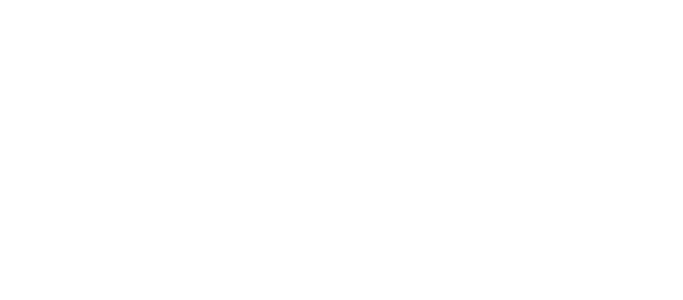
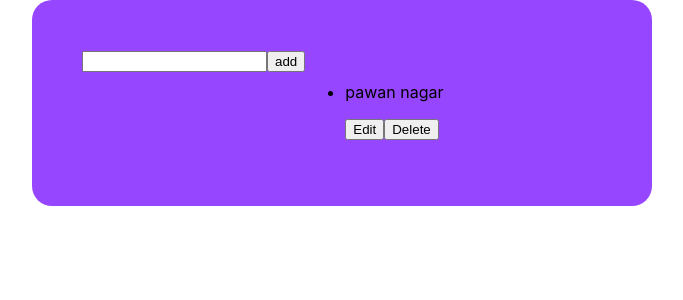
Before and after one commit to pawannagar1996/react-js, a React (Create React App) app: page / in a window 1280 px wide. Shown: the top 300 px of the page, without its empty margins (298-981 px from the left). Built offline with nearby package versions, Linux system fonts and the light colour scheme.

Commit message:
statc todo start

```diff
--- a/src/App.js
+++ b/src/App.js
@@ -1,24 +1,11 @@
-// import NumberToWord from "./components/numberToWord/numberToWord";
-// import TodoListUncntl from "./components/todoList2/todolistUncontrll";
-
-// import RupeeCheck from "./components/rupee/rupee";
-// import AddTodoComponent from "./components/todo compodent/addTodo";
-
-// import RupeeCheck from "./components/rupee/rupee";
-
-import TicTac from "./components/ticTac/ticTac";
+import TodoCompodents from "./components/staticTodoList/TodoCompodent.js";
 
 function App() {
+
+
   return (
   <div>
-{/* <RupeeCheck/> */}
-    {/* <TodoListUncntl/> */}
-    {/* <NumberToWord/> */}
-    {/* <AddTodoComponent/> */}
-    {/* <RupeeCheck/> */}
-    <TicTac/>
-
-
+    <TodoCompodents/>
   </div>
   );
 }
--- /dev/null
+++ b/src/components/staticTodoList/Add.js
@@ -0,0 +1,14 @@
+
+function AddTodo(){
+
+
+    return(
+<div>
+        <input type="text" />
+        <button>add</button>
+      </div>
+    )
+}
+
+
+export default AddTodo;
--- /dev/null
+++ b/src/components/staticTodoList/TodoCompodent.js
@@ -0,0 +1,14 @@
+import AddTodo from "./Add";
+import ListContainer from "./css/ListContainer";
+import "./css/todo.css"
+
+function TodoCompodents() {
+  return (
+    <div className="todo-cover">
+      <AddTodo/>
+     <ListContainer/>
+    </div>
+  );
+}
+
+export default TodoCompodents;
--- /dev/null
+++ b/src/components/staticTodoList/css/ListContainer.js
@@ -0,0 +1,12 @@
+import ListItem from "./ListItem";
+
+function ListContainer(){
+
+
+    return(
+<ul>
+       <ListItem />
+     </ul>
+    )
+}
+export default ListContainer;
--- /dev/null
+++ b/src/components/staticTodoList/css/ListItem.js
@@ -0,0 +1,16 @@
+function ListItem(){
+
+
+    return(
+        <li>
+        <div></div>
+        <p>pawan nagar</p>
+        <div>
+            <button>Edit</button>
+            <button>Delete</button>
+        </div>
+    </li>
+    )
+}
+
+export default ListItem;
--- /dev/null
+++ b/src/components/staticTodoList/css/todo.css
@@ -0,0 +1,9 @@
+.todo-cover{
+    width: 100%;
+    max-width: 520px;
+    margin: auto;
+    background-color: #9746ff;
+    border-radius: 20px;
+    padding: 50px;
+    display: flex;
+}
--- a/src/components/ticTac/ticTac.js
+++ b/src/components/ticTac/ticTac.js
@@ -1,68 +1,40 @@
 
-export default function TicTac() {
+export default function TicTac(symbol,ticTacGame) {
 
 let ticTacGame = [
-["x","o",""],
-["x","o",""],
-["x","","o"]
+["o","x","x"],
+["o","o","o"],
+["","","x"]
 ]
 
-// winner o code
-if(ticTacGame[0][0]=="o" && ticTacGame[0][1]=="o" && ticTacGame[0][2]=="o"){
-    console.log("winner "+"o")
+//winner o code
+if(ticTacGame[0][0]==symbol && ticTacGame[0][1]==symbol && ticTacGame[0][2]==symbol){
+    console.log("winner "+symbol)
 }
-if(ticTacGame[1][0]=="o" && ticTacGame[1][1]=="o" && ticTacGame[1][2]=="o"){
-    console.log("winner "+"o")
+if(ticTacGame[1][0]==symbol && ticTacGame[1][1]==symbol && ticTacGame[1][2]==symbol){
+    console.log("winner "+symbol)
 }
-if(ticTacGame[2][0]=="o" && ticTacGame[2][1]=="o" && ticTacGame[2][2]=="o"){
+if(ticTacGame[2][0]==symbol && ticTacGame[2][1]==symbol && ticTacGame[2][2]==symbol){
     console.log("winner "+"o")
 }
 
-if(ticTacGame[0][0]=="o" && ticTacGame[1][0]=="o" && ticTacGame[2][0]=="o"){
-    console.log("winner "+"o")
+if(ticTacGame[0][0]==symbol && ticTacGame[1][0]==symbol && ticTacGame[2][0]==symbol){
+    console.log("winner "+symbol)
 }
-if(ticTacGame[0][1]=="o" && ticTacGame[1][1]=="o" && ticTacGame[2][1]=="o"){
-    console.log("winner "+"o")
+if(ticTacGame[0][1]==symbol && ticTacGame[1][1]==symbol && ticTacGame[2][1]==symbol){
+    console.log("winner "+symbol)
 }
-if(ticTacGame[0][2]=="o" && ticTacGame[1][2]=="o" && ticTacGame[2][2]=="o"){
-    console.log("winner "+"o")
+if(ticTacGame[0][2]==symbol && ticTacGame[1][2]==symbol && ticTacGame[2][2]==symbol){
+    console.log("winner "+symbol)
 }
 
-if(ticTacGame[0][0]=="o" && ticTacGame[1][1]=="o" && ticTacGame[2][2]=="o"){
-    console.log("winner "+"o")
+if(ticTacGame[0][0]==symbol && ticTacGame[1][1]==symbol && ticTacGame[2][2]==symbol){
+    console.log("winner "+symbol)
 }
-if(ticTacGame[0][2]=="o" && ticTacGame[1][1]=="o" && ticTacGame[2][0]=="o"){
-    console.log("winner "+"o")
+if(ticTacGame[0][2]==symbol && ticTacGame[1][1]==symbol && ticTacGame[2][0]==symbol){
+    console.log("winner "+symbol)
 }
 
-
-// winner x code
-if(ticTacGame[0][0]=="x" && ticTacGame[0][1]=="x" && ticTacGame[0][2]=="x"){
-    console.log("winner "+"x")
-}
-if(ticTacGame[1][0]=="x" && ticTacGame[1][1]=="x" && ticTacGame[1][2]=="x"){
-    console.log("winner "+"x")
-}
-if(ticTacGame[2][0]=="x" && ticTacGame[2][1]=="x" && ticTacGame[2][2]=="x"){
-    console.log("winner "+"x")
-}
-
-if(ticTacGame[0][0]=="x" && ticTacGame[1][0]=="x" && ticTacGame[2][0]=="x"){
-    console.log("winner "+"x")
-}
-if(ticTacGame[0][1]=="x" && ticTacGame[1][1]=="x" && ticTacGame[2][1]=="x"){
-    console.log("winner "+"x")
-}
-if(ticTacGame[0][2]=="x" && ticTacGame[1][2]=="x" && ticTacGame[2][2]=="x"){
-    console.log("winner "+"x")
-}
-
-if(ticTacGame[0][0]=="x" && ticTacGame[1][1]=="x" && ticTacGame[2][2]=="x"){
-    console.log("winner "+"x")
-}
-if(ticTacGame[0][2]=="x" && ticTacGame[1][1]=="x" && ticTacGame[2][0]=="x"){
-    console.log("winner "+"x")
-}
 
 // let x = ""
 // let o = "3"
@@ -76,8 +48,4 @@
 
 
 
-
-
-return(<div></div>
-)
 }
```
